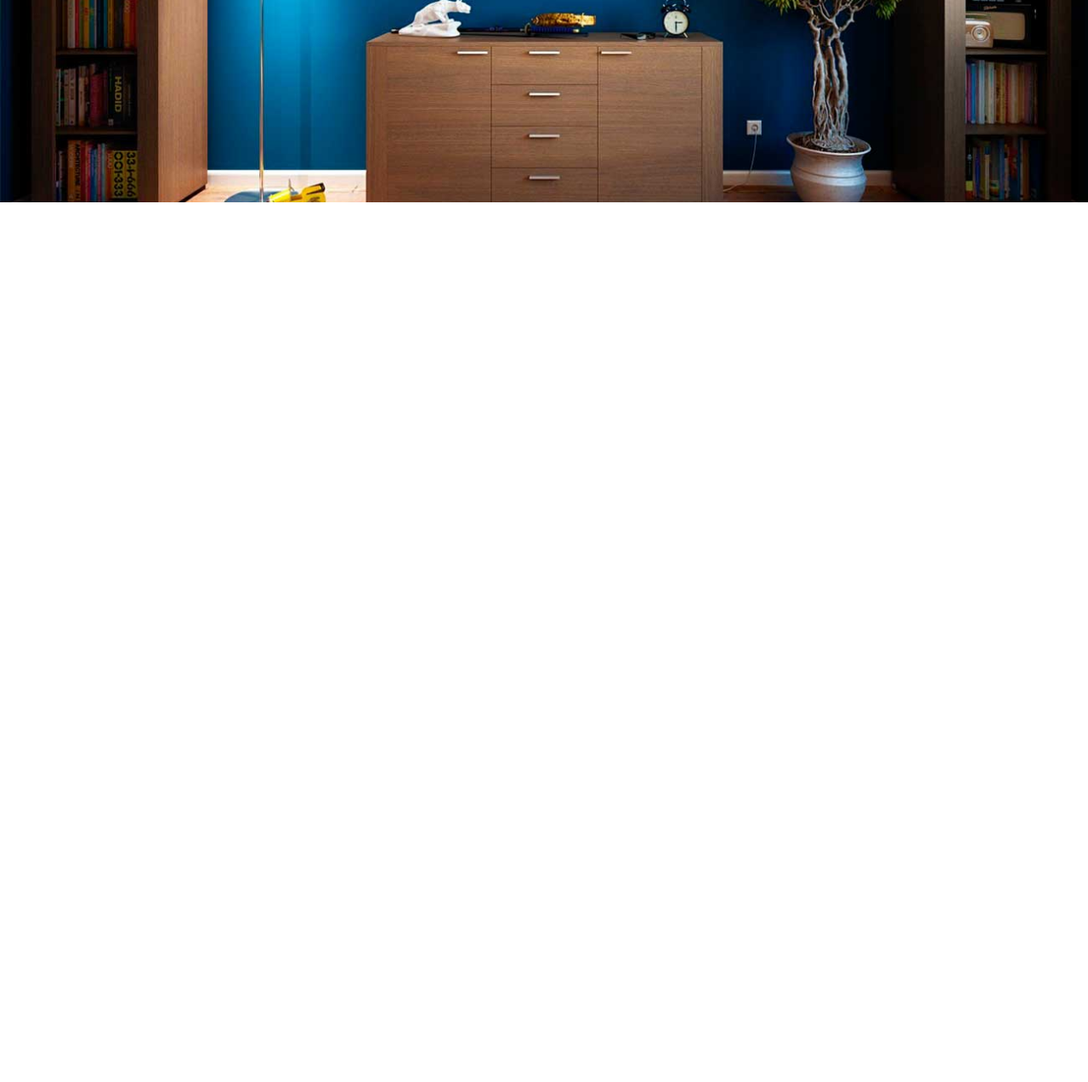
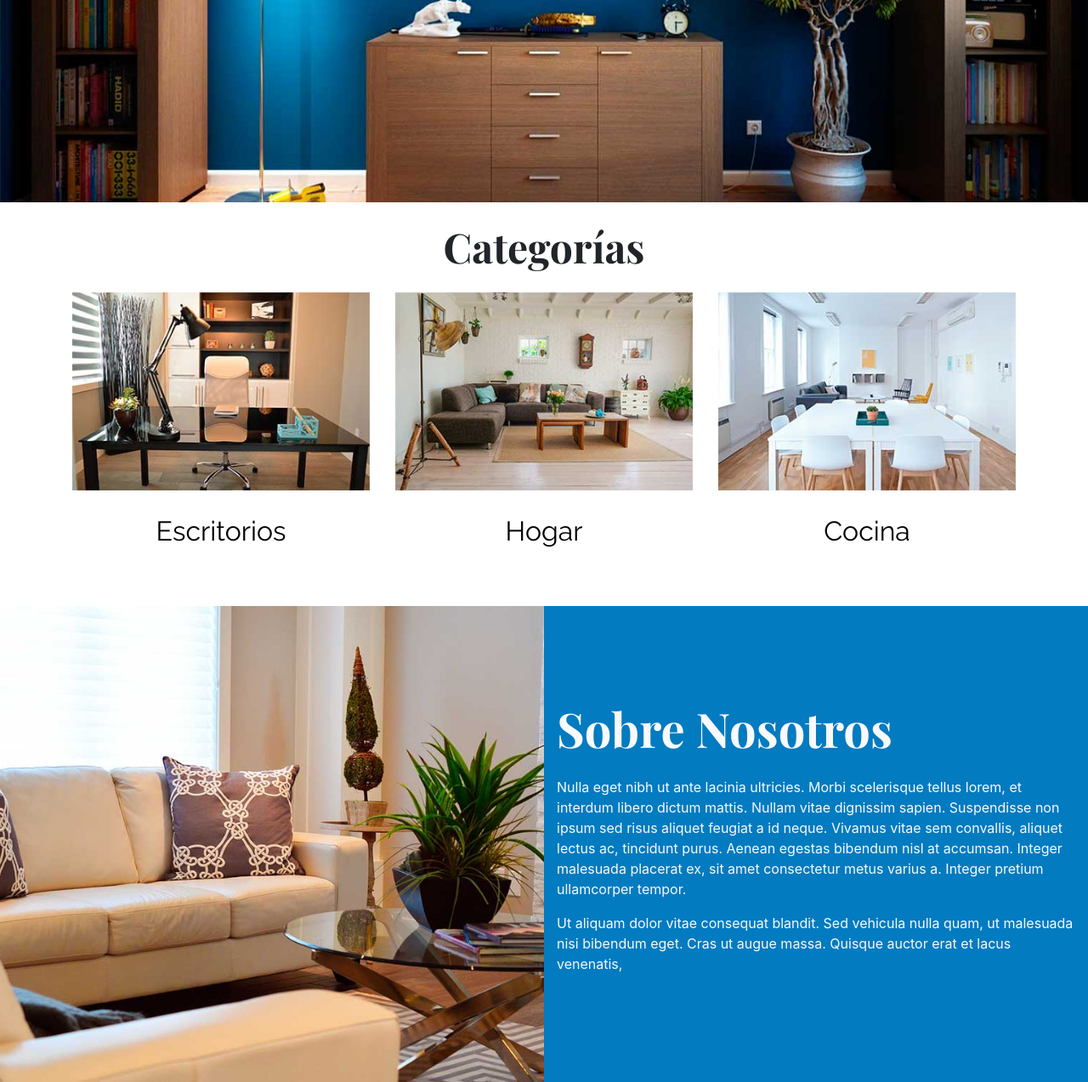
Before and after one commit to tonytenorio/furniture-store, a plain HTML site: page index.html in a window 1280 px wide. Shown: the part 500-1773 px from the top of the page at 85% size. Before the commit the page ends 800 px from the top, so only its background shows below. Drawn offline with nearby package versions, Linux system fonts and the light colour scheme.

Commit message:
Categorias y Nosotros sections ready

```diff
--- a/index.html
+++ b/index.html
@@ -34,6 +34,44 @@
 
     <div class="imagen-principal imagen-bg container-fluid"></div>
 
+    <div class="categorias container pt-4">
+        <h2 class="text-center titulo ">Categorías</h2>
+
+        <div class="row mt-4 justify-content-center">
+            <div class="col-8 col-md-4 mb-3">
+                <img src="img/categoria1.jpg" class="img-fluid">
+                <a href="#" class="text-center mt-4 d-block">
+                    Escritorios
+                </a>
+            </div>
+            <div class="col-8 col-md-4 mb-3">
+                <img src="img/categoria2.jpg" class="img-fluid">
+                <a href="#" class="text-center mt-4 d-block">
+                    Hogar
+                </a>
+            </div>
+            <div class="col-8 col-md-4 mb-3">
+                <img src="img/categoria3.jpg" class="img-fluid">
+                <a href="#" class="text-center mt-4 d-block">
+                    Cocina
+                </a>
+            </div>
+        </div>
+    </div>
+
+    <div class="container-fluid sobre-nosotros bg-primary mt-5">
+        <div class="row h-100 align-items-center">
+            <div class="col-md-6 imagen-nosotros imagen-bg"></div>
+            <div class="col-md-6 texto-nosotros text-light">
+                <div class="contenido py-5  py-md-0">
+                    <h2 class="mb-4 titulo display-4">Sobre Nosotros</h2>
+                    <p>Nulla eget nibh ut ante lacinia ultricies. Morbi scelerisque tellus lorem, et interdum libero dictum mattis. Nullam vitae dignissim sapien. Suspendisse non ipsum sed risus aliquet feugiat a id neque. Vivamus vitae sem convallis, aliquet lectus ac, tincidunt purus. Aenean egestas bibendum nisl at accumsan. Integer malesuada placerat ex, sit amet consectetur metus varius a. Integer pretium ullamcorper tempor.</p>
+                    <p>Ut aliquam dolor vitae consequat blandit. Sed vehicula nulla quam, ut malesuada nisi bibendum eget. Cras ut augue massa. Quisque auctor erat et lacus venenatis, </p>
+                </div>
+            </div>
+        </div>
+    </div>
+
     <script src="https://code.jquery.com/jquery-3.3.1.slim.min.js" integrity="sha384-q8i/X+965DzO0rT7abK41JStQIAqVgRVzpbzo5smXKp4YfRvH+8abtTE1Pi6jizo" crossorigin="anonymous"></script>
     <script src="https://cdnjs.cloudflare.com/ajax/libs/popper.js/1.14.0/umd/popper.min.js" integrity="sha384-cs/chFZiN24E4KMATLdqdvsezGxaGsi4hLGOzlXwp5UZB1LY//20VyM2taTB4QvJ" crossorigin="anonymous"></script>
     <script src="https://stackpath.bootstrapcdn.com/bootstrap/4.1.0/js/bootstrap.min.js" integrity="sha384-uefMccjFJAIv6A+rW+L4AHf99KvxDjWSu1z9VI8SKNVmz4sk7buKt/6v9KI65qnm" crossorigin="anonymous"></script>
```
